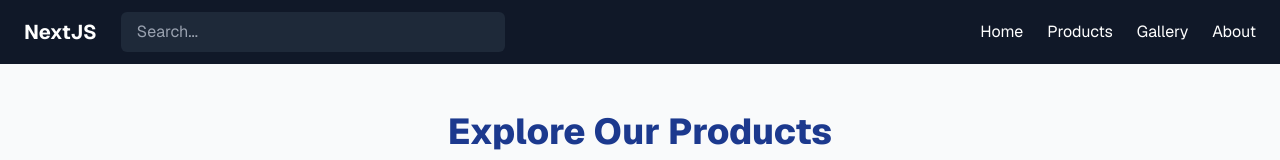
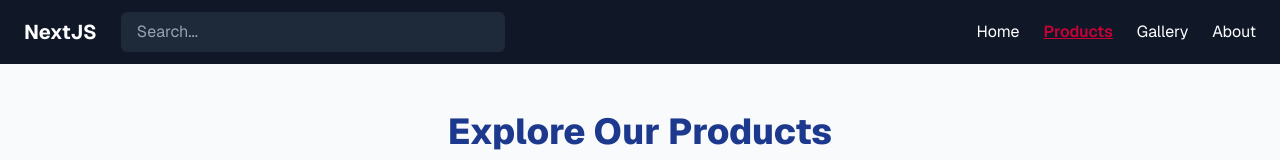
Before and after one commit to raufurislam/hello-nextjs, a Next.js app: page /products in a window 1280 px wide. Shown: the top 160 px of the page. Built offline with nearby package versions, Linux system fonts and the light colour scheme; data requests are answered from the project's data file.

Commit message:
52-9 Handling Active Links in Next.js

```diff
--- a/src/components/Navbar.tsx
+++ b/src/components/Navbar.tsx
@@ -1,6 +1,12 @@
+"use client";
+
 import Link from "next/link";
+import { usePathname } from "next/navigation";
 
 export default function Navbar() {
+  const pathname = usePathname();
+  console.log(pathname);
+
   return (
     <nav className="w-full bg-gray-900 text-white px-6 py-3 flex items-center justify-between">
       {/* Logo / Brand */}
@@ -21,16 +27,44 @@ export default function Navbar() {
 
       {/* Navigation Links */}
       <div className="flex space-x-6">
-        <Link href="/" className="hover:text-gray-300">
+        <Link
+          href="/"
+          className={`${
+            pathname === "/"
+              ? "text-rose-700 font-semibold underline"
+              : "text-white hover:text-gray-300"
+          }`}
+        >
           Home
         </Link>
-        <Link href="/products" className="hover:text-gray-300">
+        <Link
+          href="/products"
+          className={`${
+            pathname === "/products"
+              ? "text-rose-700 font-semibold underline"
+              : "text-white hover:text-gray-300"
+          }`}
+        >
           Products
         </Link>
-        <Link href="/gallery" className="hover:text-gray-300">
+        <Link
+          href="/gallery"
+          className={`${
+            pathname === "/gallery"
+              ? "text-rose-700 font-semibold underline"
+              : "text-white hover:text-gray-300"
+          }`}
+        >
           Gallery
         </Link>
-        <Link href="/about" className="hover:text-gray-300">
+        <Link
+          href="/about"
+          className={`${
+            pathname === "/about"
+              ? "text-rose-700 font-semibold underline"
+              : "text-white hover:text-gray-300"
+          }`}
+        >
           About
         </Link>
         {/* <Link href="/contact" className="hover:text-gray-300">
```
